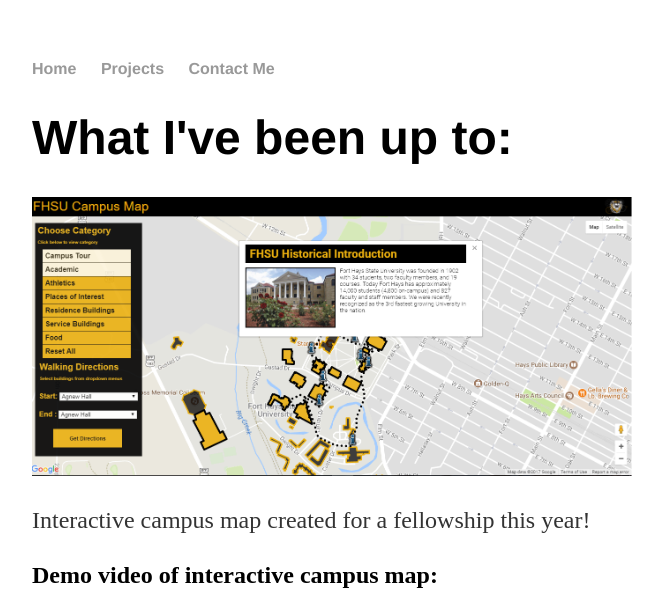
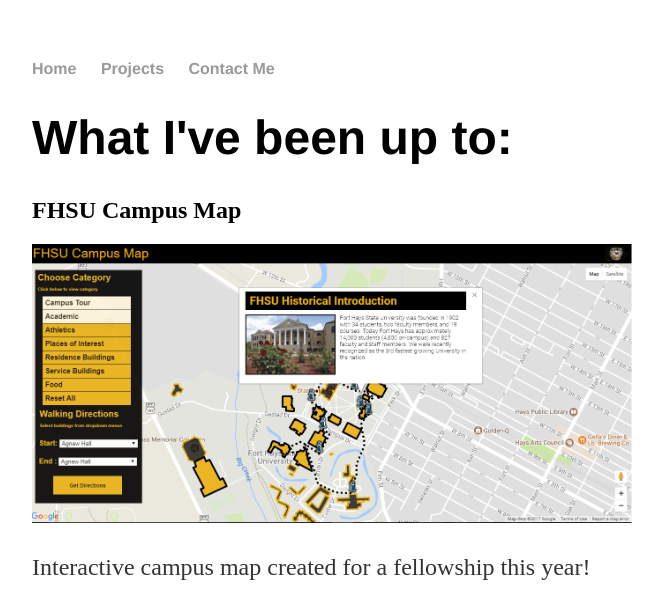
Before and after one commit to mrmichaud/mrmichaud.github.io, a Jekyll site: the page built from projects/index.html, in a window 1280 px wide. Shown: the top 609 px of the page, without its empty margins (160-823 px from the left). Built offline with Jekyll 4.4.1, drawn with Linux system fonts in a browser that asks for light colours; grey boxes are pictures that could not be loaded.

Commit message:
Update index.html

```diff
--- a/projects/index.html
+++ b/projects/index.html
@@ -4,14 +4,14 @@
 ---
 <div class="blurb">
 	<h1>What I've been up to:</h1>
-
+	<h2>FHSU Campus Map</h2>
 	<img src="http://mrmichaud.github.io/campusTour.png" alt="Campus Map" style="width:600px;height:279px;">
     	<p>Interactive campus map created for a fellowship this year!</p>
 
     	<h2>Demo video of interactive campus map:</h2>
 
 	<iframe width="640" height="360" src="https://www.youtube.com/embed/__9QOisMtcU" frameborder="0" allowfullscreen></iframe>
-
+	<h2Managing Websites</h2>
 	<h2>* <a href="http://fhhs.fhsu.edu/">Fort Hays State Honor Society</a> - I have enjoyed managing this site for over two years now.</h2>
     	<h2>* <a href="https://www.fhsu.edu/honorscollege/">Fort Hays State Honors College</a> - Currently overseeing the workings of this website as well!</h2>
 
```
